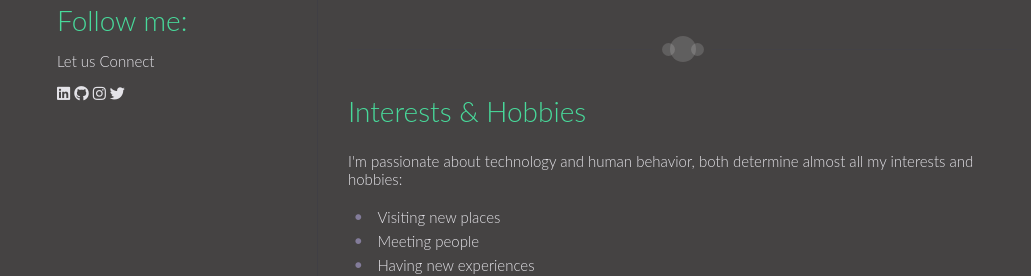
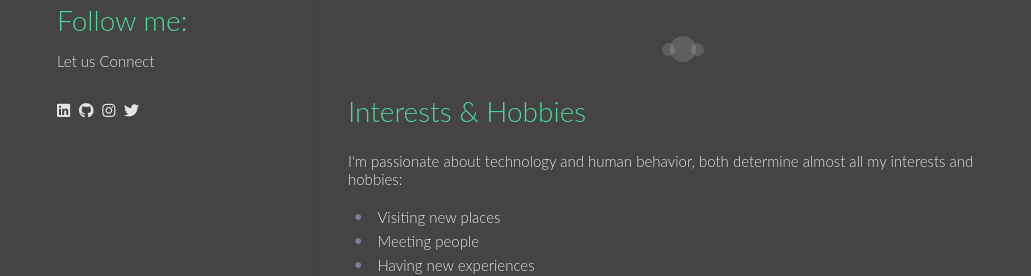
Before and after one commit to pavan-mg/pavan-mg.github.io, a Jekyll site: the page built from index.html, in a window 1280 px wide. Shown: the part 846-1122 px from the top of the page, without its empty margins (103-1134 px from the left). Built offline with Jekyll 4.4.1, drawn with Linux system fonts in a browser that asks for light colours.

Commit message:
Update main.css

```diff
--- a/css/main.css
+++ b/css/main.css
@@ -351,6 +351,7 @@ ul {
 
 .get_social_content {
 	margin-top: 15px;
+	font-size: 35px;
 }
   .get_social_content h2{
     margin-bottom: 8px;
@@ -359,7 +360,7 @@ ul {
 		margin-left: -8px;
 	}
 	.social_icons a {
-		font-size: 35px;
+
 		text-decoration: none;
 		color: #000507;
 		padding: 0;
```
